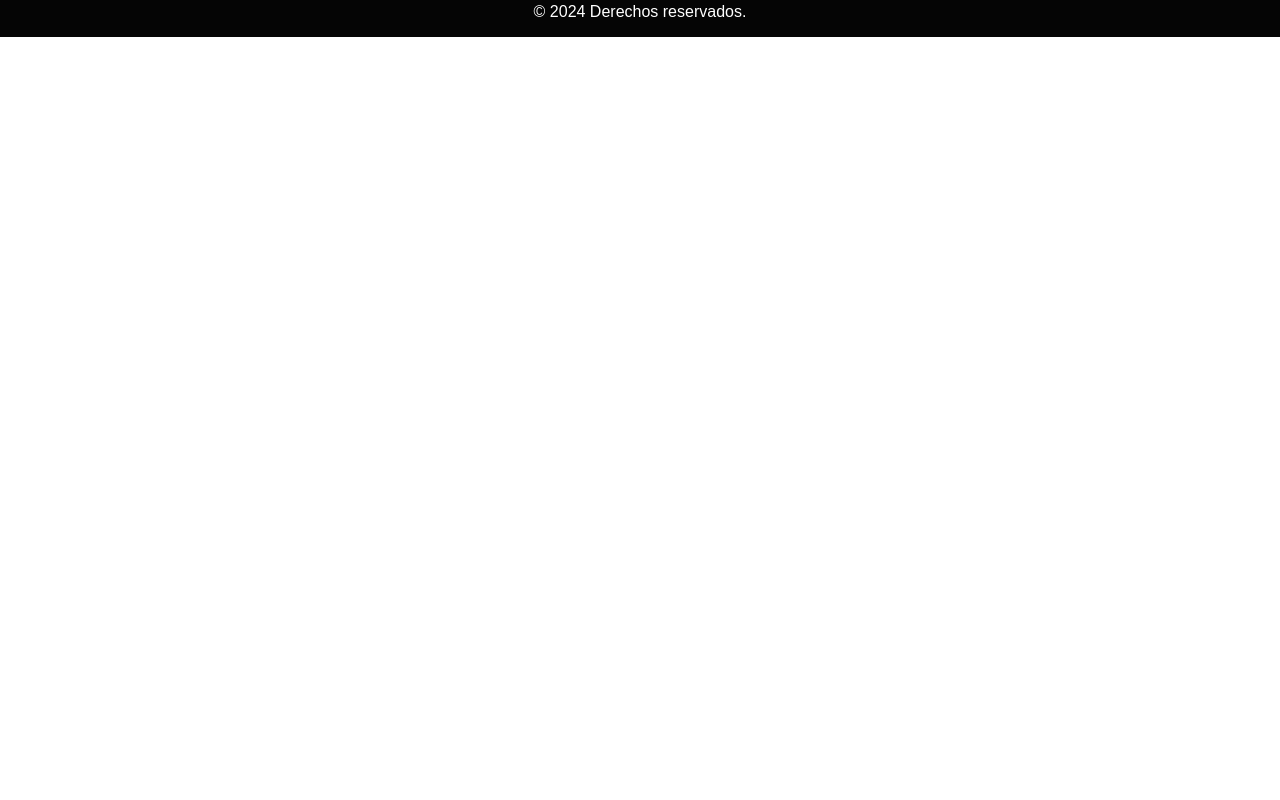
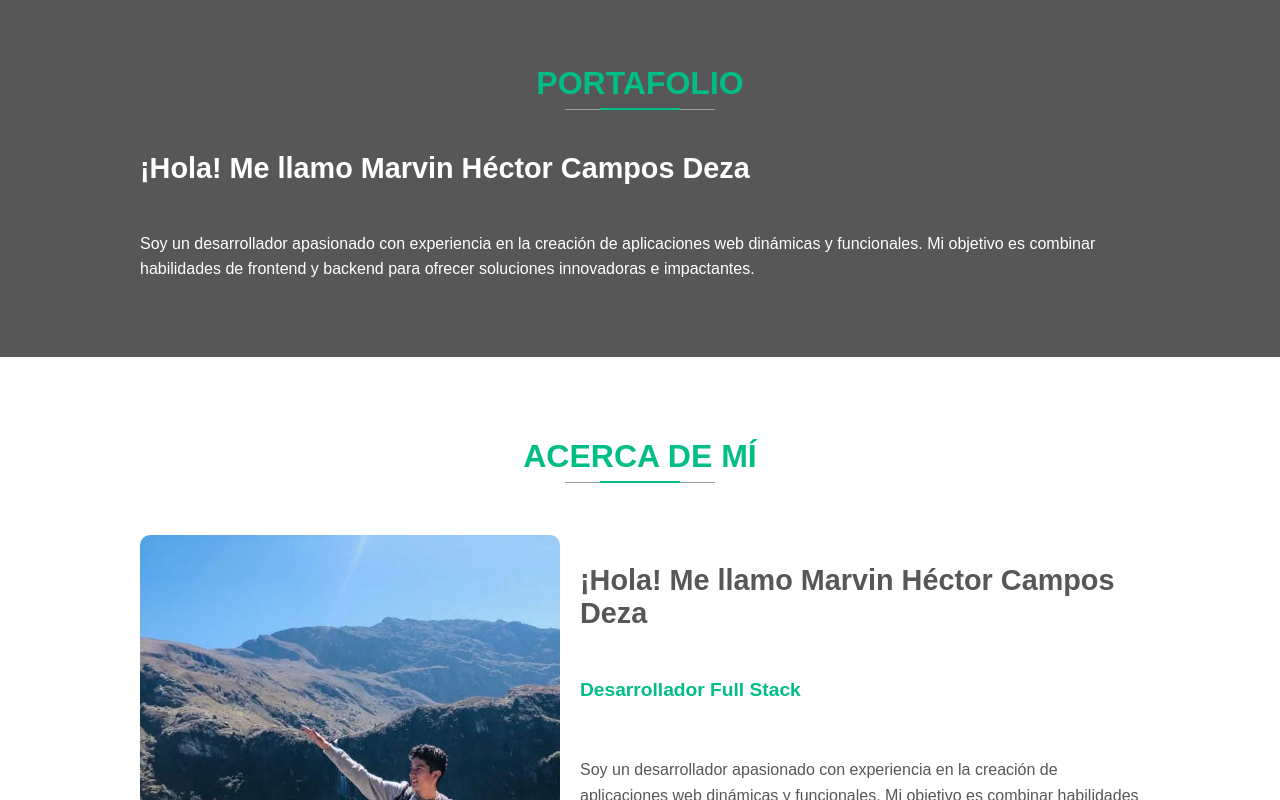
Before and after one commit to MarvinH10/portafolio, a Next.js app: page / in a window 1280 px wide. Shown: the part 1560-2360 px from the top of the page. Before the commit the page ends 1597 px from the top, so only its background shows below. Built offline with nearby package versions, Linux system fonts and the light colour scheme; no server answers.

Commit message:
Portafolio actualizado

```diff
--- a/app/components/About/About.module.css
+++ b/app/components/About/About.module.css
@@ -12,6 +12,8 @@
     gap: 20px;
     max-width: 1000px;
     margin: 0 auto;
+    margin-top: 50px;
+    margin-bottom: 50px;
 }
 
 
--- a/app/components/Portafolio/Portafolio.module.css
+++ b/app/components/Portafolio/Portafolio.module.css
@@ -1,6 +1,6 @@
-.about {
-    background-color: white;
-    color: rgb(87, 87, 87);
+.portafolio {
+    background-color: rgb(87, 87, 87);
+    color: white;
     padding: 5px 20px;
 }
 
@@ -12,14 +12,15 @@
     gap: 20px;
     max-width: 1000px;
     margin: 0 auto;
+    margin-top: 50px;
+    margin-bottom: 50px;
 }
-
 
 .titulo {
     font-size: 2rem;
     text-align: center;
     color: rgb(0, 190, 133);
-    margin-bottom: 40px;
+    margin-bottom: 1px;
     position: relative;
 }
 
@@ -56,20 +57,6 @@
     align-items: stretch;
 }
 
-.imagenWrapper {
-    flex: 1.5;
-    display: flex;
-    align-items: center;
-    justify-content: center;
-}
-
-.imagen {
-    width: 100%;
-    height: 100%;
-    max-width: 600px;
-    object-fit: cover;
-}
-
 .textoWrapper {
     flex: 2;
     display: flex;
@@ -80,15 +67,8 @@
 
 .encabezado {
     font-size: 1.8rem;
-    color: rgb(87, 87, 87);
+    color: white;
     margin-bottom: 10px;
-}
-
-.subtitulo {
-    font-size: 1.2rem;
-    color: rgb(0, 190, 133);
-    font-weight: bold;
-    margin-bottom: 20px;
 }
 
 .descripcion {
@@ -125,24 +105,6 @@
     margin-bottom: 5px;
 }
 
-.botonDescargar {
-    background-color: rgb(0, 190, 133);
-    color: white;
-    border: 2px solid rgb(0, 190, 133);
-    padding: 10px 20px;
-    font-size: 1rem;
-    font-weight: 700;
-    border-radius: 5px;
-    cursor: pointer;
-    align-self: flex-start;
-}
-
-.botonDescargar:hover {
-    background-color: white;
-    color: rgb(0, 190, 133);
-    border: 2px solid;
-}
-
 @media (max-width: 768px) {
     .contenido {
         flex-direction: column;
--- a/app/components/Portafolio/Portafolio.tsx
+++ b/app/components/Portafolio/Portafolio.tsx
@@ -7,7 +7,13 @@ const Portafolio: React.FC = () => {
             <div className={styles.container}>
                 <h2 className={styles.titulo}>PORTAFOLIO</h2>
                 <div className={styles.contenido}>
-
+                    <div className={styles.textoWrapper}>
+                        <h3 className={styles.encabezado}>¡Hola! Me llamo Marvin Héctor Campos Deza</h3>
+                        <p className={styles.descripcion}>
+                            Soy un desarrollador apasionado con experiencia en la creación de aplicaciones web dinámicas y funcionales.
+                            Mi objetivo es combinar habilidades de frontend y backend para ofrecer soluciones innovadoras e impactantes.
+                        </p>
+                    </div>
                 </div>
             </div>
         </section>
--- a/app/page.tsx
+++ b/app/page.tsx
@@ -8,6 +8,7 @@ export default function Home() {
       <Hero />
       <About />
       <Portafolio />
+      <About />
     </div>
   );
 }
```
